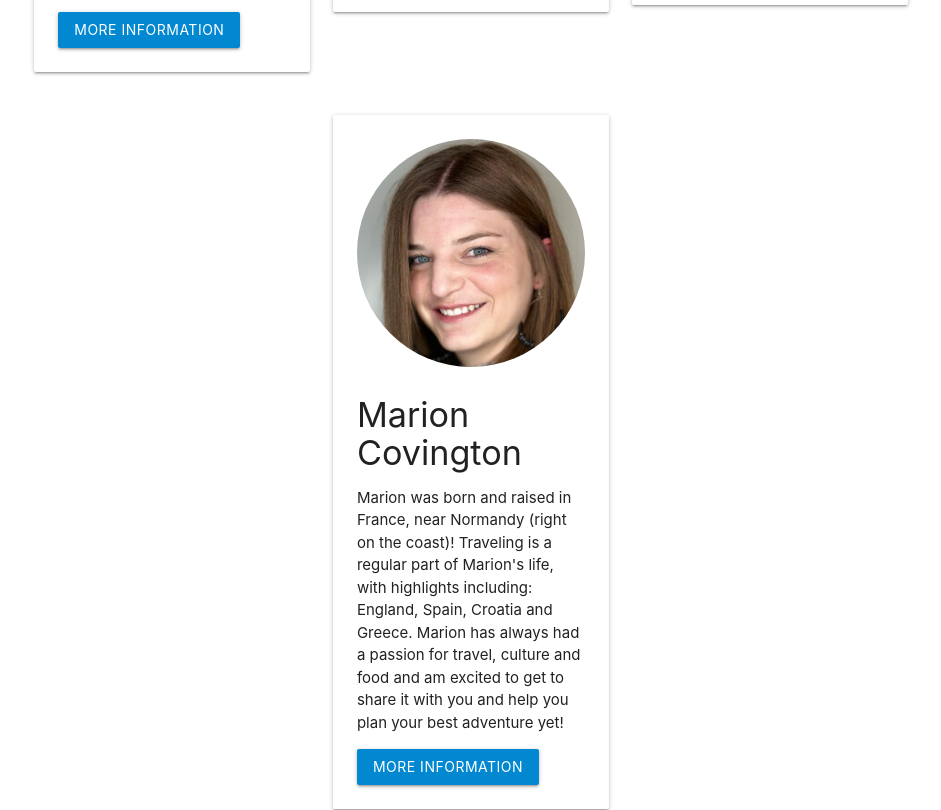
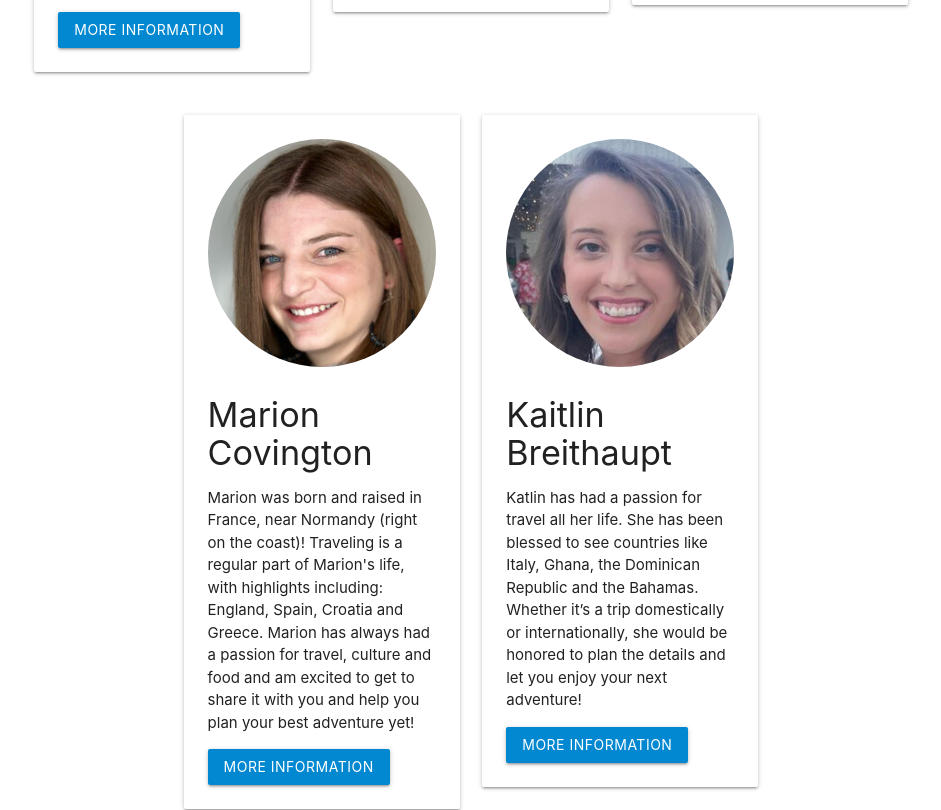
Before and after one commit to mdew192837/allthingstravel, a plain HTML site: page index.html in a window 1280 px wide. Shown: the part 3690-4500 px from the top of the page, without its empty margins (169-1110 px from the left). Drawn offline with nearby package versions, Linux system fonts and the light colour scheme.

Commit message:
Add Kaitlin Breithaupt

```diff
--- a/index.html
+++ b/index.html
@@ -391,7 +391,7 @@
           </div>
         </div>
         <div class="row">
-          <div class="col s12 l4 offset-l4">
+          <div class="col s12 l4 offset-l2">
             <div class="card-panel hoverable">
               <div class="center-align">
                 <img src="img/Team/Marion_250.jpg" class="circle responsive-img" alt="Marion Picture">
@@ -407,6 +407,29 @@
                   <h4>Extended Bio - Marion Covington</h4>
                   <p>
                     Marion was born and raised in France, near Normandy (right on the coast)! She has made traveling a regular part of her life, with highlights including: England, Spain, Croatia and Greece. Her latest experience started back in 2018 when she moved to the United States and has been ever since! She have since visited 25 States with the goal to visit them all. Marion has always had a passion for travel, culture and food and am excited to get to share it with you and help you plan your best adventure yet!
+                </div>
+                <div class="modal-footer">
+                  <button class="waves-effect waves-light btn modal-close light-blue darken-2 right">Close</button>
+                </div>
+              </div>
+            </div>
+          </div>
+          <div class="col s12 l4">
+            <div class="card-panel hoverable">
+              <div class="center-align">
+                <img src="img/Team/Kaitlin_250.jpg" class="circle responsive-img" alt="Kaitlin Picture">
+              </div>
+              <h4>Kaitlin Breithaupt</h4>
+              <p>
+                Katlin has had a passion for travel all her life. She has been blessed to see countries like Italy, Ghana, the Dominican Republic and the Bahamas. Whether it’s a trip domestically or internationally, she would be honored to plan the details and let you enjoy your next adventure!
+              </p>
+              <a class="waves-effect waves-light btn modal-trigger modal-close light-blue darken-2" href="#kaitlin-reithaupt-bio">More Information</a>
+              <!-- Kaitlin Modal -->
+              <div id="kaitlin-reithaupt-bio" class="modal">
+                <div class="modal-content">
+                  <h4>Extended Bio - Kaitlin Breithaupt</h4>
+                  <p>
+                    Katlin has had a passion for travel all her life. She has been blessed to see countries like Italy, Ghana, the Dominican Republic and the Bahamas. She has a deep appreciation for the various languages, cultures, foods, experiences and people you meet while traveling. Katlin is looking forward to traveling to Serbia, Greece and the western United States. When she isn’t working she loves spending time with friends, family, her husband Ben and their sweet puppy Sadie Mae. Whether it’s a trip domestically or internationally, she would be honored to plan the details and let you enjoy your next adventure!
                 </div>
                 <div class="modal-footer">
                   <button class="waves-effect waves-light btn modal-close light-blue darken-2 right">Close</button>
```
Also changed, not shown: img/Team/Kaitlin_250.jpg (added).
